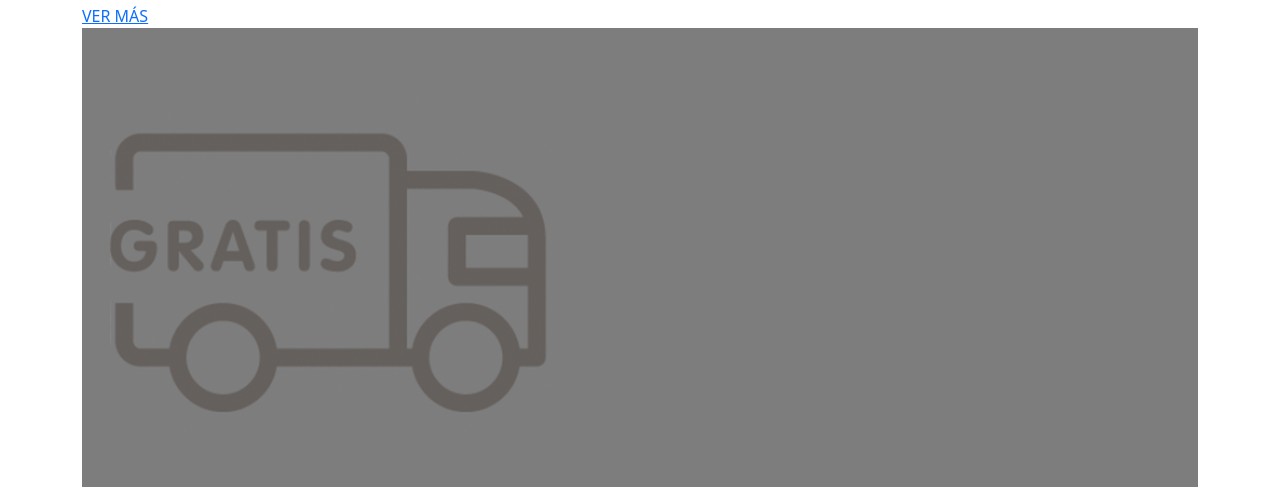
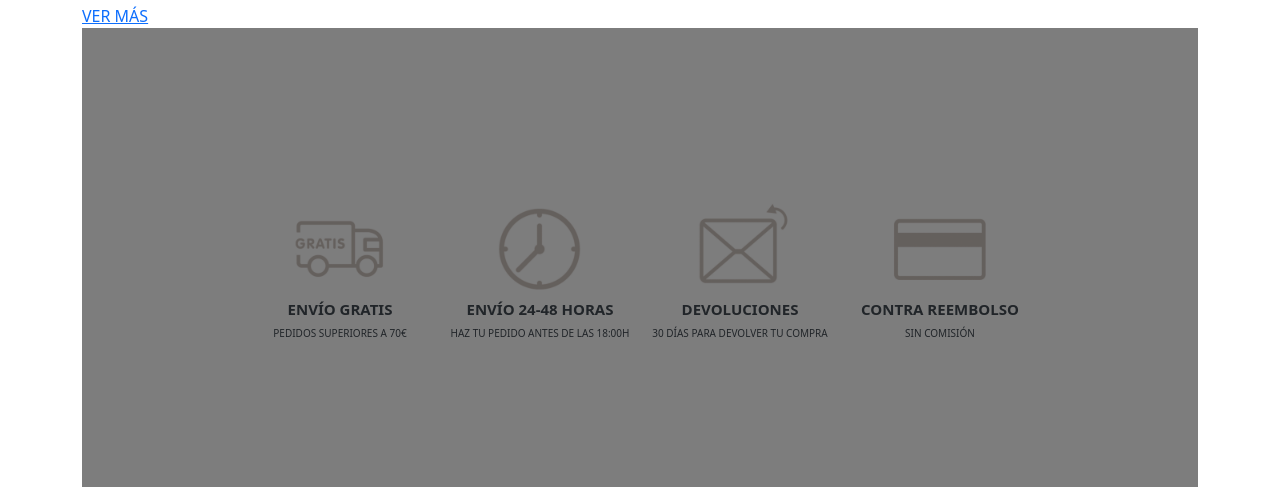
Before and after one commit to InnaIazovskaia/202201-W1CHWE-alejandro-inna-iazovskaia-, a website: page index.html in a window 1280 px wide. Shown: the part 313-800 px from the top of the page. Drawn offline with nearby package versions, Linux system fonts and the light colour scheme.

Commit message:
added alignment to items in services section

```diff
--- a/index.html
+++ b/index.html
@@ -81,37 +81,50 @@
 
       <footer class="footer">
         <section class="footer__services-information">
-          <div class="services-information__container"></div>
-          <section class="services-information__shipping">
+          <div class="services-information__container">
+            <section class="services-information__shipping card-style">
               <img
-              class="shipping__image"
+                class="services-information--icon-size"
                 src="images/truck.png"
                 alt="truck-icon"
               />
-            <h3 class="services-information__heading">ENVÍO GRATIS</h3>
+              <h3>ENVÍO GRATIS</h3>
               <p class="services-information__description">
                 PEDIDOS SUPERIORES A 70€
               </p>
             </section>
-          <section class="services-information__timetable">
-            <img src="images/clock.png" alt="clock-icon" />
+            <section class="services-information__timetable card-style">
+              <img
+                class="services-information--icon-size"
+                src="images/clock.png"
+                alt="clock-icon"
+              />
               <h3 class="services-information__heading">ENVÍO 24-48 HORAS</h3>
               <p class="services-information__description">
                 HAZ TU PEDIDO ANTES DE LAS 18:00H
               </p>
             </section>
-          <section class="services-information__returns">
-            <img src="images/mail.png" alt="mail-icon" />
+            <section class="services-information__returns card-style">
+              <img
+                class="services-information--icon-size"
+                src="images/mail.png"
+                alt="mail-icon"
+              />
               <h3 class="services-information__heading">DEVOLUCIONES</h3>
               <p class="services-information__description">
                 30 DÍAS PARA DEVOLVER TU COMPRA
               </p>
             </section>
-          <section class="services-information__payment">
-            <img src="images/card.png" alt="card-icon" />
+            <section class="services-information__payment card-style">
+              <img
+                class="services-information--icon-size"
+                src="images/card.png"
+                alt="card-icon"
+              />
               <h3 class="services-information__heading">CONTRA REEMBOLSO</h3>
               <p class="services-information__description">SIN COMISIÓN</p>
             </section>
+          </div>
         </section>
         <section class="follow-us">
           <h4 class="follow-us__tittle">SÍGUENOS</h4>
--- a/style/style.css
+++ b/style/style.css
@@ -91,11 +91,44 @@
 /* FOOTER */
 
 .footer__services-information {
+  height: 500px;
+  display: flex;
+  flex-direction: row;
   background-color: #7d7d7d;
+  align-items: center;
+  justify-content: center;
 }
 
 .services-information__container {
   display: flex;
+  flex-wrap: wrap;
+  flex-direction: row;
   align-items: center;
   justify-content: center;
+  width: 1000px;
+  min-width: 500px;
+  min-height: 500px;
 }
+
+.services-information--icon-size {
+  width: 100px;
+  height: 100px;
+}
+
+.card-style {
+  display: flex;
+  flex-direction: column;
+  align-items: center;
+  justify-content: center;
+  width: 200px;
+  height: 200px;
+}
+
+.card-style p {
+  font-size: 10px;
+}
+.card-style h3 {
+  font-size: 15px;
+
+  font-weight: bold;
+}
```
Lines whose indentation alone changed are shown as unchanged.
